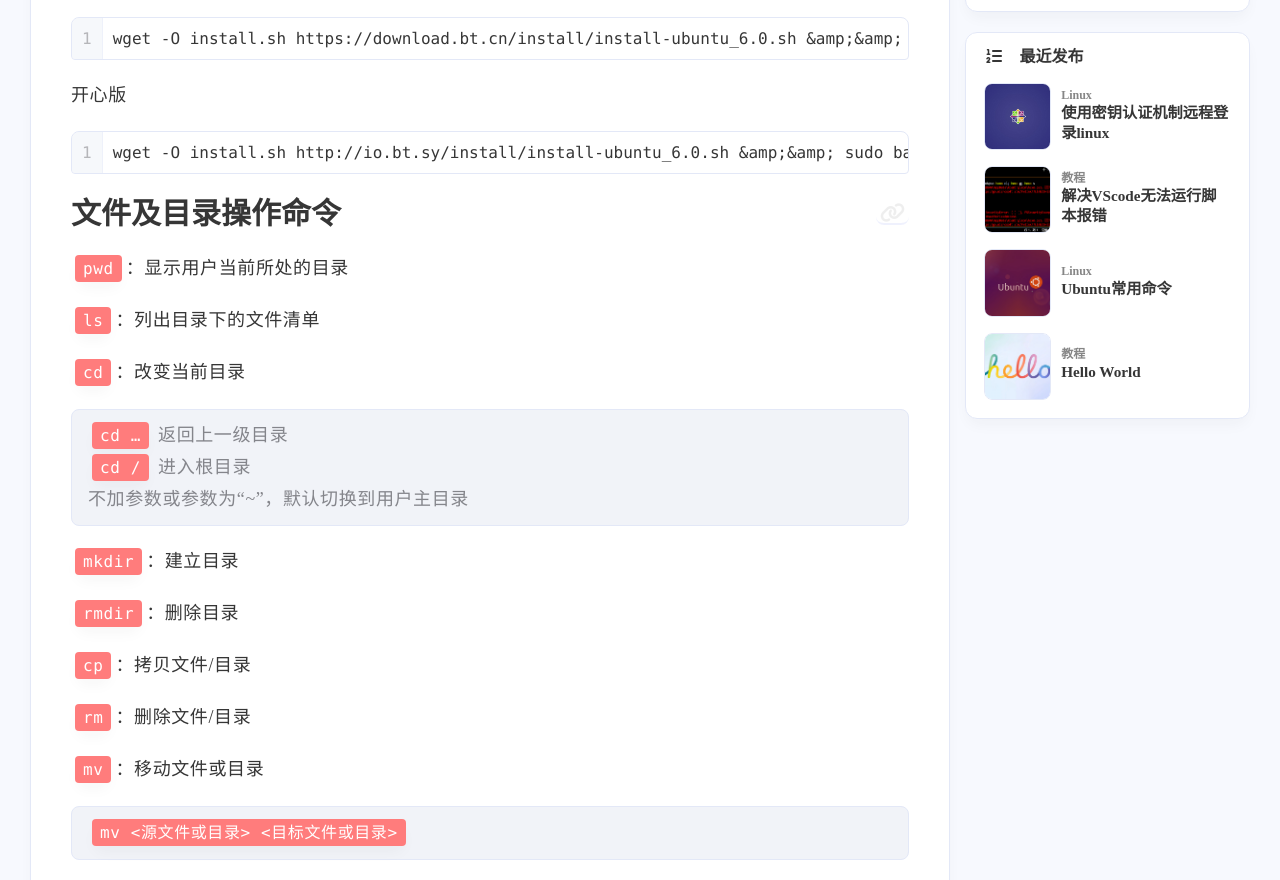
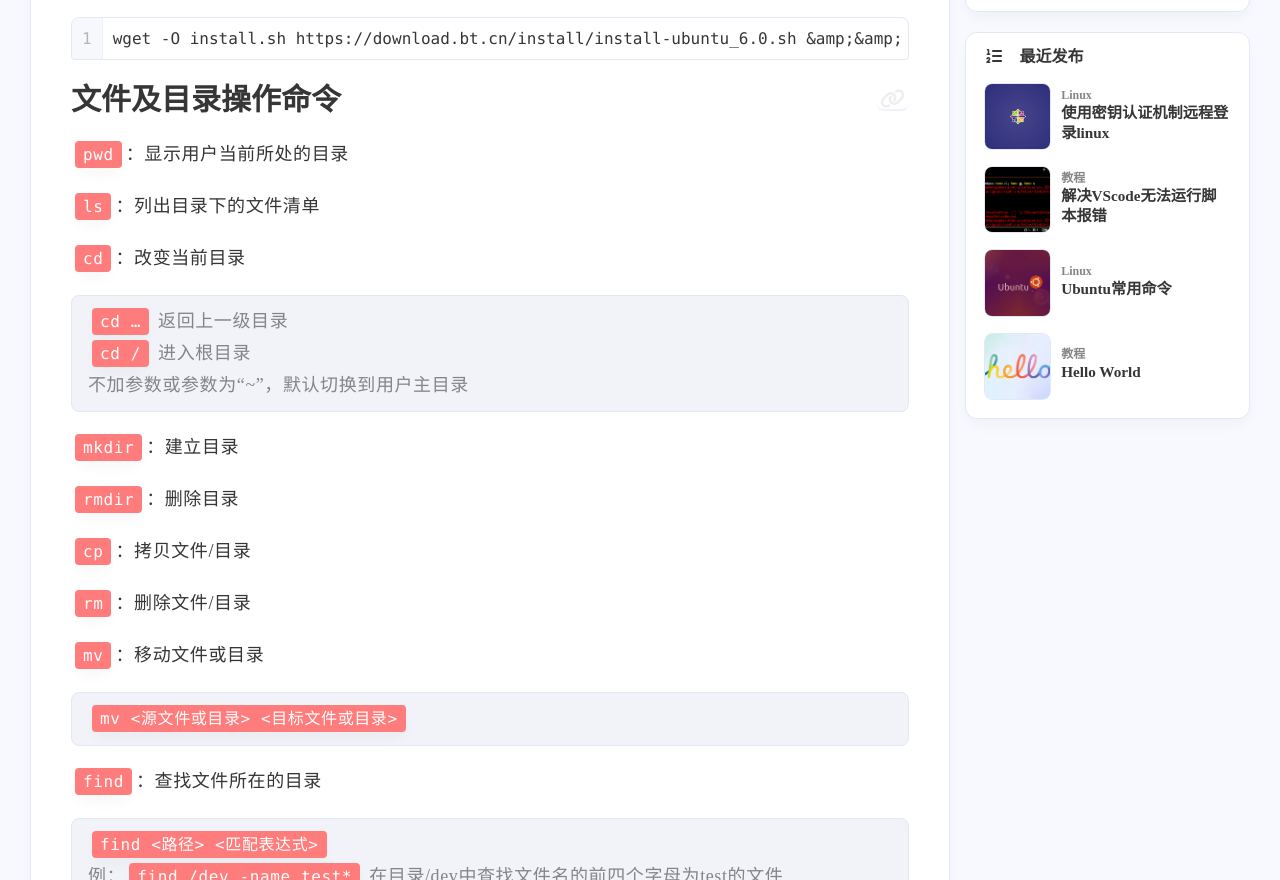
Before and after one commit to xiaoming-xmdvps/xiaoming-xmdvps.github.io, a plain HTML site: page 2023/08/14/Ubuntu常用命令/index.html in a window 1280 px wide. Shown: the part 1232-2112 px from the top of the page. Drawn offline with Linux system fonts and the light colour scheme; some packages are replaced by stand-ins of ours; a script that the page names is missing.

Commit message:
Site updated: 2023-09-04 19:03:48

```diff
--- a/2023/08/14/Ubuntu常用命令/index.html
+++ b/2023/08/14/Ubuntu常用命令/index.html
@@ -484,8 +484,6 @@
 
 <h1 id="宝塔面板"><a href="#宝塔面板" class="headerlink" title="宝塔面板"></a>宝塔面板</h1><p>原版</p>
 <figure class="highlight plaintext"><table><tr><td class="gutter"><pre><span class="line">1</span><br></pre></td><td class="code"><pre><span class="line">wget -O install.sh https://download.bt.cn/install/install-ubuntu_6.0.sh &amp;amp;&amp;amp; sudo bash install.sh ed8484bec</span><br></pre></td></tr></table></figure>
-<p>开心版</p>
-<figure class="highlight plaintext"><table><tr><td class="gutter"><pre><span class="line">1</span><br></pre></td><td class="code"><pre><span class="line">wget -O install.sh http://io.bt.sy/install/install-ubuntu_6.0.sh &amp;amp;&amp;amp; sudo bash install.sh</span><br></pre></td></tr></table></figure>
 
 <h1 id="文件及目录操作命令"><a href="#文件及目录操作命令" class="headerlink" title="文件及目录操作命令"></a>文件及目录操作命令</h1><p><code>pwd</code>：显示用户当前所处的目录</p>
 <p><code>ls</code>：列出目录下的文件清单</p>
```
